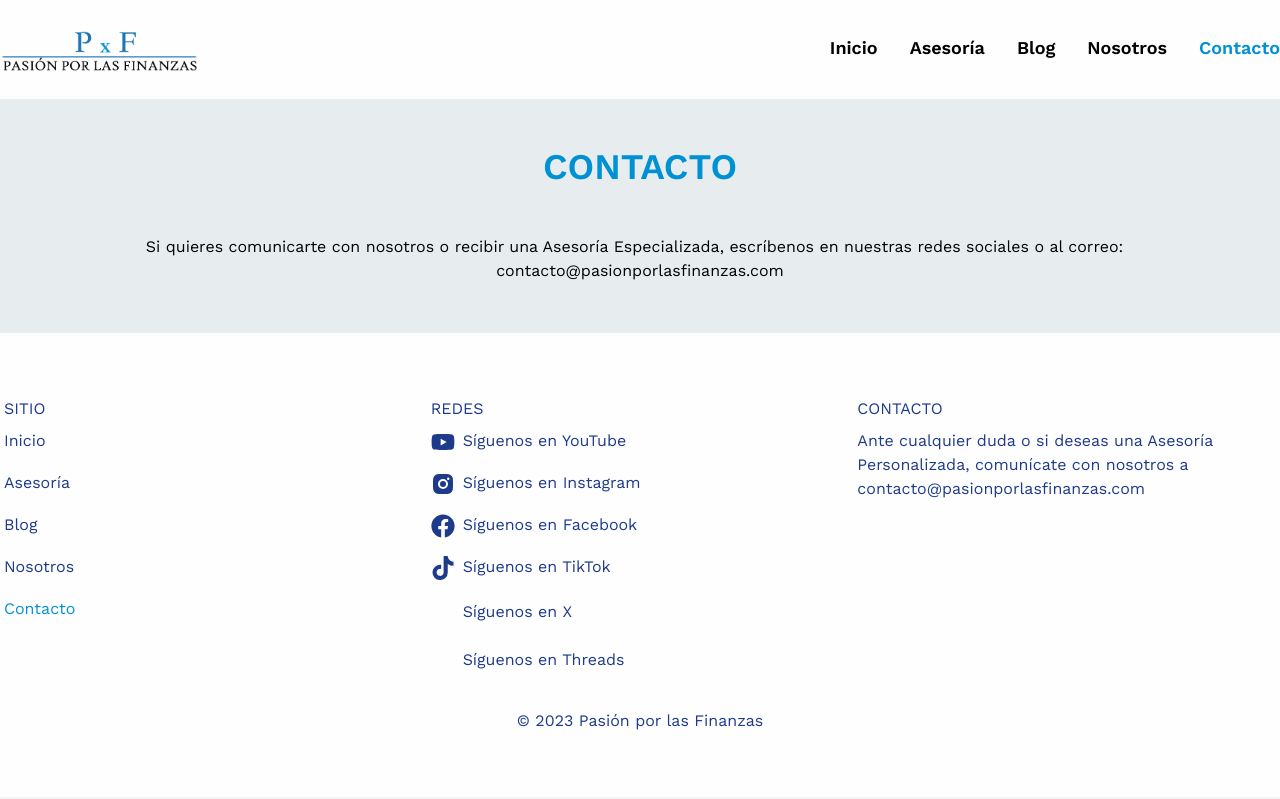
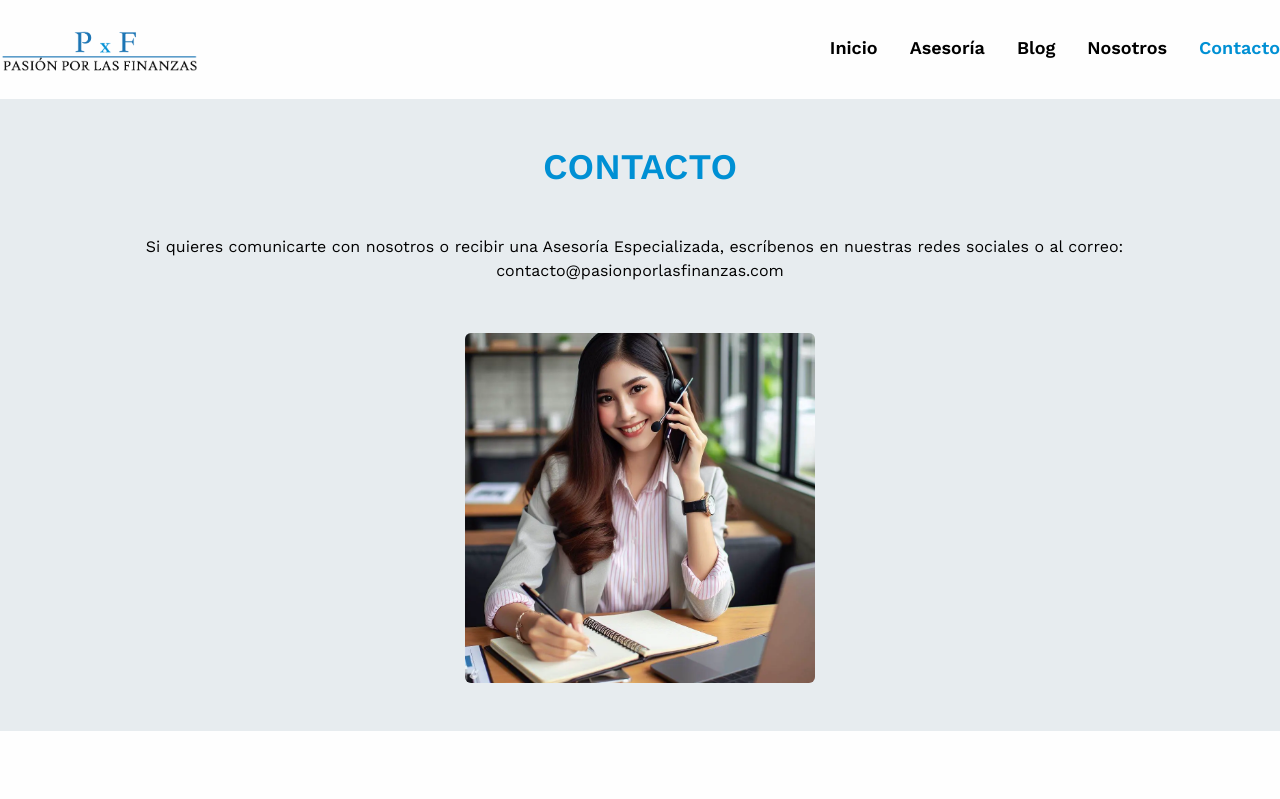
Before and after one commit to tvalverdes/pf-main, a Next.js app: page /contact in a window 1280 px wide. Shown: the top 799 px of the page. Built offline with nearby package versions, Linux system fonts and the light colour scheme; some icons are missing.

Commit message:
rearrange: contact picture added

```diff
--- a/src/app/contact/page.tsx
+++ b/src/app/contact/page.tsx
@@ -1,5 +1,6 @@
 import { ContactEmail } from '@/components/contact-email/Index'
 import { Metadata } from 'next'
+import Image from 'next/image'
 
 const props = {
   title: 'Contacto',
@@ -31,7 +32,7 @@ export default function Contact() {
   return (
     <main className="bg-gray_hero py-12">
       <section className="container mx-auto px-1">
-        <div className="flex flex-col gap-12 text-center">
+        <div className="flex flex-col gap-12 text-center justify-center items-center">
           <h1 className="text-primary text-4xl font-semibold">CONTACTO</h1>
           <p>
             Si quieres comunicarte con nosotros o recibir una Asesoría
@@ -39,10 +40,8 @@ export default function Contact() {
             &nbsp;
             <ContactEmail />
           </p>
+          <Image src={'/images/contacto.webp'} width={350} height={350} quality={100} priority alt='Imagen de contacto' className='rounded-md' />
         </div>
-				<div className='flex justify-center items-center'>
-
-				</div>
       </section>
     </main>
   )
```
Also changed, not shown: public/images/contacto.webp (added).
